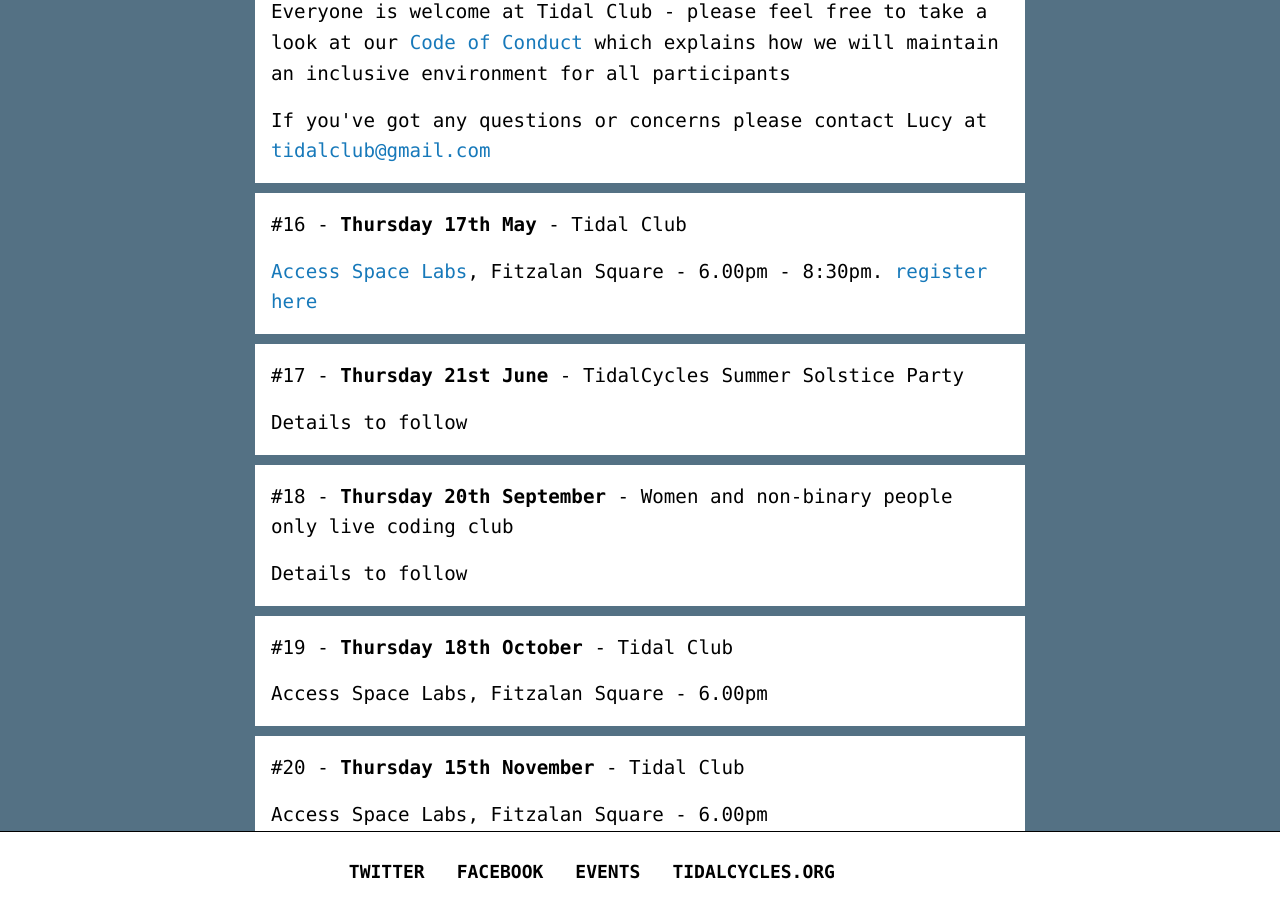
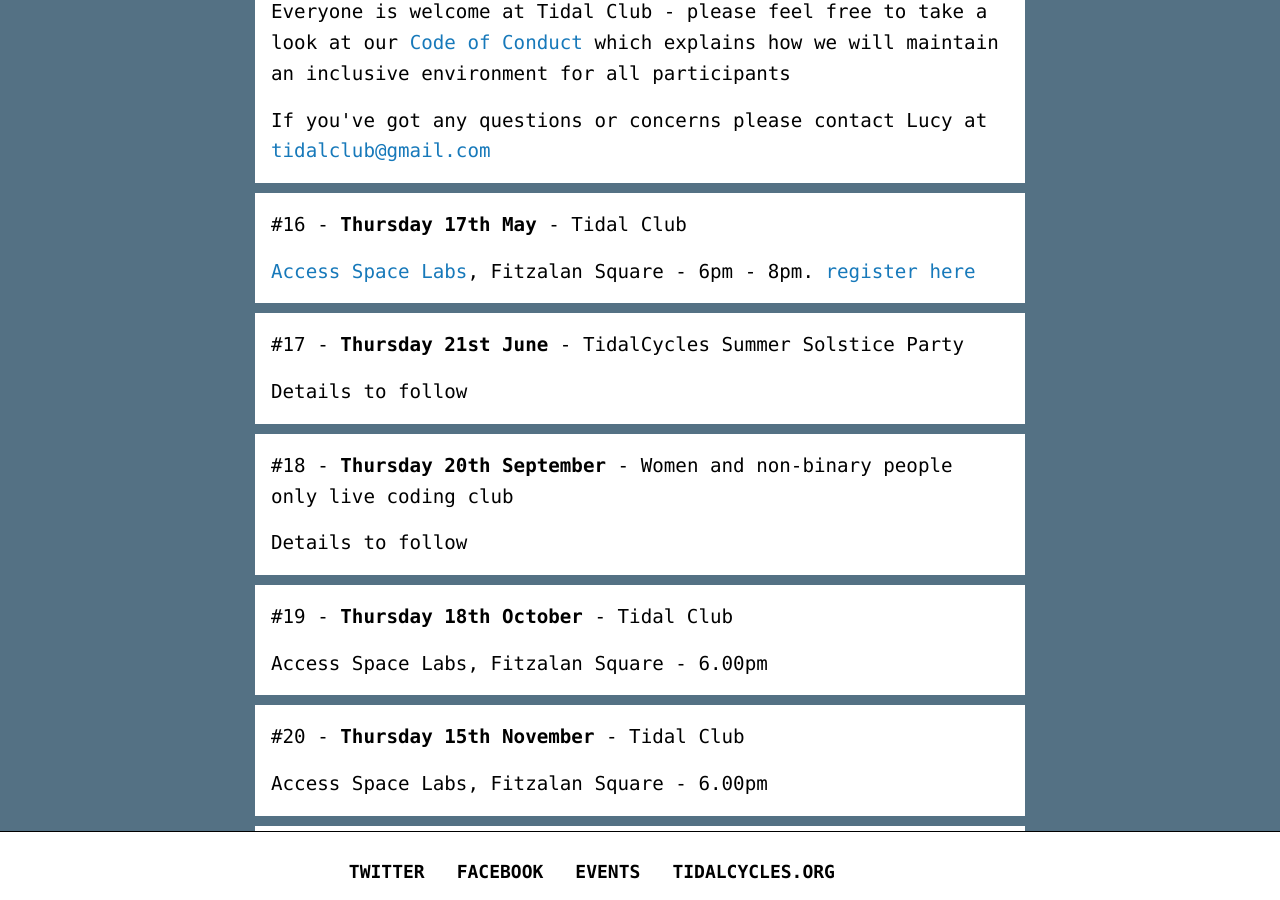
Before and after one commit to tidalclub/tidalclub.github.io, a Jekyll site: the page built from sheffield.html, in a window 1280 px wide and 900 px high, scrolled down 388 px. Built offline with Jekyll 4.4.1, drawn with Linux system fonts in a browser that asks for light colours; nearby versions of some CDN libraries; comment, search, counter and statistics services are not loaded.

Commit message:
2 hrs probably enough

```diff
--- a/sheffield.html
+++ b/sheffield.html
@@ -10,7 +10,7 @@
 <hr>
 
 			<p>#16 - <strong>Thursday 17th May</strong> - Tidal Club</p>
-			<p><a href="https://goo.gl/maps/XFVLKKkvDvp">Access Space Labs</a>, Fitzalan Square - 6.00pm - 8:30pm. <a href="https://www.picatic.com/tidalclub16">register here</a></p>
+			<p><a href="https://goo.gl/maps/XFVLKKkvDvp">Access Space Labs</a>, Fitzalan Square - 6pm - 8pm. <a href="https://www.picatic.com/tidalclub16">register here</a></p>
 			<hr>
 			<p>#17 - <strong>Thursday 21st June</strong> - TidalCycles Summer Solstice Party</p>
 			<p>Details to follow</p>
```
